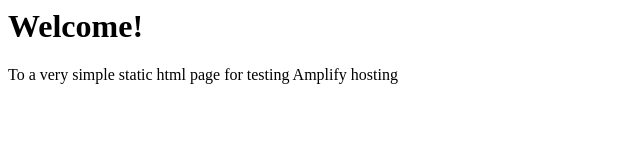
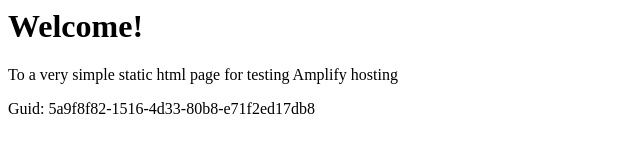
Before and after one commit to aws-aemilia-cmh/Github-PR-Commit-Integration-Test-DoNotTouch-Gith-OKSLNVO2-v1-prod-us-east-2, a website: page src/index.html in a window 1280 px wide. Shown: the whole page, without its empty margins (0-640 px from the left). Drawn offline with Linux system fonts and the light colour scheme.

Commit message:
commit from integ tests

```diff
--- a/src/index.html
+++ b/src/index.html
@@ -1,3 +1,5 @@
+
+
 <html lang="en">
 
 <head>
@@ -10,6 +12,6 @@
 <body>
     <h1>Welcome!</h1>
     <p>To a very simple static html page for testing Amplify hosting</p>
-</body>
+    <p>Guid: 5a9f8f82-1516-4d33-80b8-e71f2ed17db8</p></body>
 
 </html>
```
